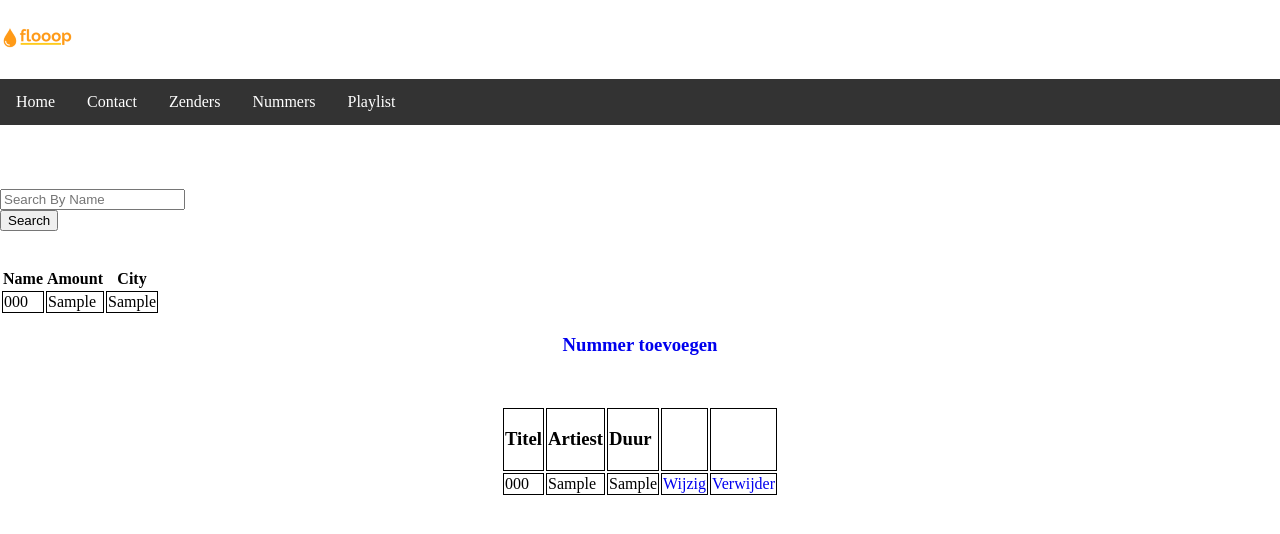
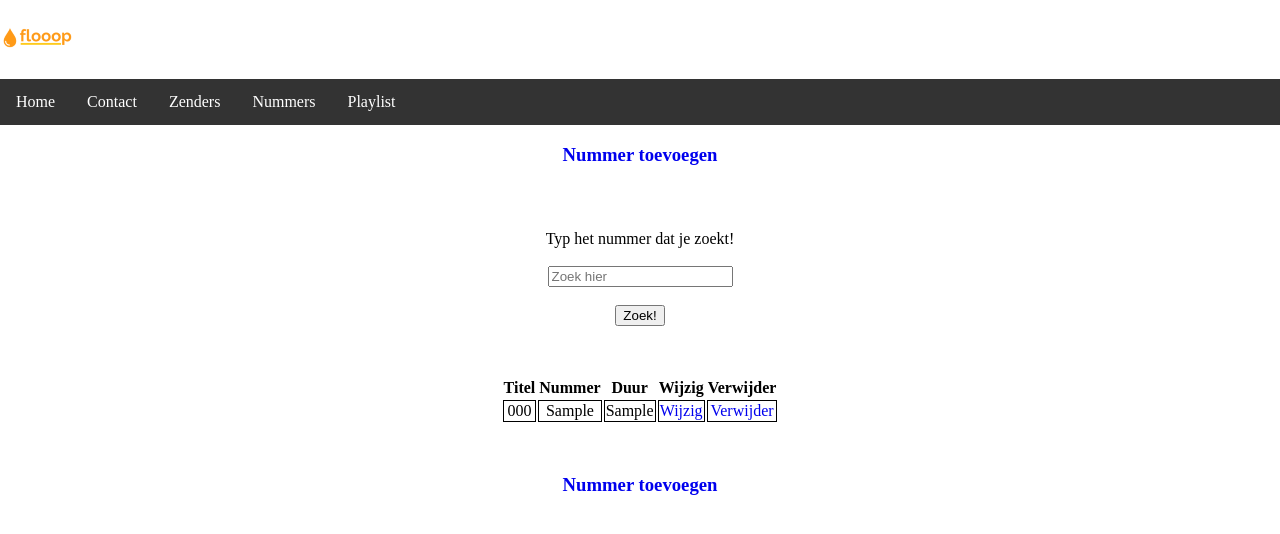
Before and after one commit to Stanleyredd/examen_radio, a PHP site: page /nummers.php in a window 1280 px wide. Shown: the top 534 px of the page. Run offline with PHP 8.4, Linux system fonts and the light colour scheme; tables that the repository leaves empty or names only in its code hold one stand-in row (values such as "Sample post").

Commit message:
Nummers.php updated

```diff
--- a/back/back_wijzig.php
+++ b/back/back_wijzig.php
@@ -31,7 +31,7 @@ if ($znaam2 == ""){
 
 
 if ($conn->query($sql) == true){
-//    header("location:../zenders.php");
+    header("location:../zenders.php");
 
 }else{
     echo "Er is iets fout gegaan, probeer het opnieuw.<br><br>";
--- a/nummers.php
+++ b/nummers.php
@@ -23,7 +23,9 @@ include "back/conn.php";
     <meta http-equiv="X-UA-Compatible" content="ie=edge">
     <title>Document</title>
     <style>
-
+        *{
+            /*border: 1px black dotted;*/
+        }
         /*  ↓↓↓↓navbar↓↓↓↓ */
         body{
             padding: 0;
@@ -53,8 +55,13 @@ include "back/conn.php";
         li a:hover {
             background-color: #111;
         }
-        #table1 {
+        .container{
+            text-align: center;
+        }
+        table.table1 {
             margin: 50px auto;
+            text-align: center;
+            text-decoration: none;
         }
 
 
@@ -70,12 +77,16 @@ include "back/conn.php";
 
         }
 
+
     </style>
 </head>
 <body>
 <?php
 include "navbar.php";
-?>
+?> <div id="toevoegen_div">
+    <a href="nummer_toevoegen.php"><h3>Nummer toevoegen</h3></a>
+
+</div>
 <div class="container">
     <div class="row">
         <div class="col-md-8 col-md-offset-2" style="margin-top: 5%;">
@@ -92,34 +103,46 @@ include "navbar.php";
                 $result = $conn->query($sql);
                 ?>
 
+
+
                 <form action="" method="GET">
                     <div class="col-md-6">
-                        <input type="text" name="search" class='form-control' placeholder="Search By Name" value=<?php echo @$_GET['search']; ?> >
+                        <label for="">Typ het nummer dat je zoekt!</label><br><br>
+                        <input type="text" name="search" class='form-control' placeholder="Zoek hier" value=<?php echo @$_GET['search']; ?> ><br><br>
                     </div>
                     <div class="col-md-6 text-left">
-                        <button class="btn">Search</button>
+                        <button class="btn">Zoek!</button>
                     </div>
                 </form>
 
-                <br>
-                <br>
+
             </div>
 
             <div>
-                <table class="table table-bordered">
+                <div class="table1">
+                <table class="table1">
                     <tr>
-                        <th>Name</th>
-                        <th>Amount</th>
-                        <th>City</th>
+                        <th>Titel</th>
+                        <th>Nummer</th>
+                        <th>Duur</th>
+                        <th>Wijzig</th>
+                        <th>Verwijder</th>
                     </tr>
-                    <?php while( $row = $result->fetch_object() ): ?>
+                    <?php while($row = $result->fetch_object() ): ?>
                         <tr>
                             <td><?php echo $row->titel ?></td>
                             <td><?php echo $row->artiest ?></td>
                             <td><?php echo $row->duur ?></td>
+
+                            <td><a href='wijzig_nummer.php?titel=<?php
+                                 $titel = $row->titel; echo $titel ?>'>Wijzig</a></td>
+                            <td><a href='back/back_verwijder_nummer.php?titel=<?php
+                                $titel = $row->titel; echo $titel ?>''>Verwijder</a></td>
+
                         </tr>
                     <?php endwhile; ?>
                 </table>
+                </div>
             </div>
         </div>
     </div>
@@ -128,71 +151,10 @@ include "navbar.php";
     <a href="nummer_toevoegen.php"><h3>Nummer toevoegen</h3></a>
 
 </div>
-<table id="table1">
 
-    <?php
-
-    echo "<tr>";
-    echo "<td class='text'>".'<h3>Titel</h3>'."</td>";
-    echo "<td class='text'>". '<h3>Artiest</h3>'. "</td>";
-    echo "<td class='text'>".'<h3>Duur</h3>'. "</td>";
-    echo "<td>".'<h3></h3>'. "</td>";
-    echo "<td>".'<h3></h3>'. "</td>";
-    echo "</tr>";
-
-
-    $DBConnect = new mysqli("localhost","root","","mydb");
-    $sql = "Select * from nummer";
-    $result = $DBConnect->query($sql);
-
-    if ($result->num_rows > 0) {
-        // output data of each row
-        while($row = $result->fetch_assoc()) {
-
-
-            echo "<tr>";
-            echo "<td>".$row['titel']. "</td>";
-            echo "<td>".$row['artiest']. "</td>";
-            echo "<td>".$row['duur']. "</td>";
-
-            echo "<td>". "<a href='wijzig_nummer.php?titel=$row[titel]'>Wijzig</a>  " . "</td>";
-            echo "<td>". "<a href='back/back_verwijder_nummer.php?titel=$row[titel]'>Verwijder</a>  " . "</td>";
-
-
-            echo "</tr>";
-        }
-    } else {
-        echo "<div id='id_error'>";
-        echo "<p></p>";
-        echo "</div>";
-    }
-    $DBConnect->close();
-    ?>
-
-
-
-
-
-
-
-</table>
 
 
 
 
 </body>
 </html>
-
-<!DOCTYPE html>
-<html lang="en">
-<head>
-    <meta charset="UTF-8">
-    <title>PHP Search</title>
-    <style>
-
-    </style>
-</head>
-<body>
-
-</body>
-</html>
--- a/programma.php
+++ b/programma.php
@@ -180,7 +180,7 @@ $conn->close();
 
 
     $DBConnect = new mysqli("localhost","root","","mydb");
-$sql = "select programma.programmaNaam, programma.datum, programma.begintijd, programma.eindtijd, programma.presentatie, programma.zenderID, zender.zenderID from programma
+$sql = "select programma.programmaNaam, programma.datum, programma.begintijd, programma.eindtijd, programma.presentatie, programma.zenderID, zender.zenderID, round(time_to_sec(programma.eindtijd-programma.begintijd)/60) as aantal_minuten from programma
 left join zender on zender.zenderID = programma.zenderID where zender.zenderID = '$zenderID' ORDER BY programma.datum DESC;";
 $result = $DBConnect->query($sql);
 
@@ -193,7 +193,7 @@ if ($result->num_rows > 0) {
         echo "<td>".$row['programmaNaam']. "</td>";
         echo "<td>".$row['datum']. "</td>";
         echo "<td>".$row['begintijd']." - " .$row['eindtijd'] . "</td>";
-        echo "<td>"."x". "</td>";
+        echo "<td>".$row['aantal_minuten']. " Minuten". "</td>";
         echo "<td>".$row['presentatie']. "</td>";
         echo "<td>". "<a href=\"wijzig_programma.php?programmanaam=$row[programmaNaam]\">Wijzig</a>  " . "</td>";
         echo "<td>". "<a href='back/back_verwijder_programma.php?programmanaam=$row[programmaNaam]'>Verwijder</a>  " . "</td>";
```
Also changed, not shown: wijzig_nummer.php (+0 -8 lines), 1 other file.
